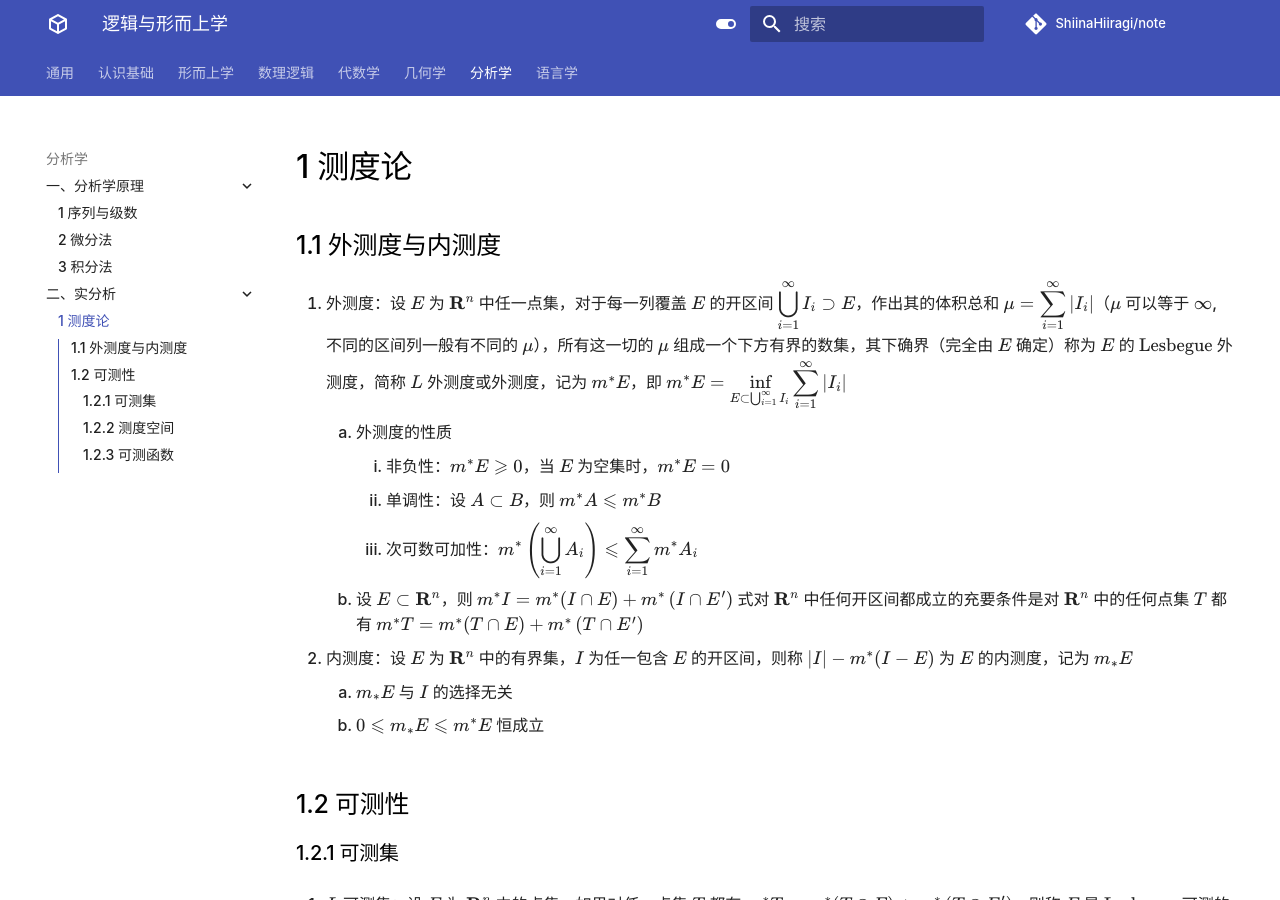
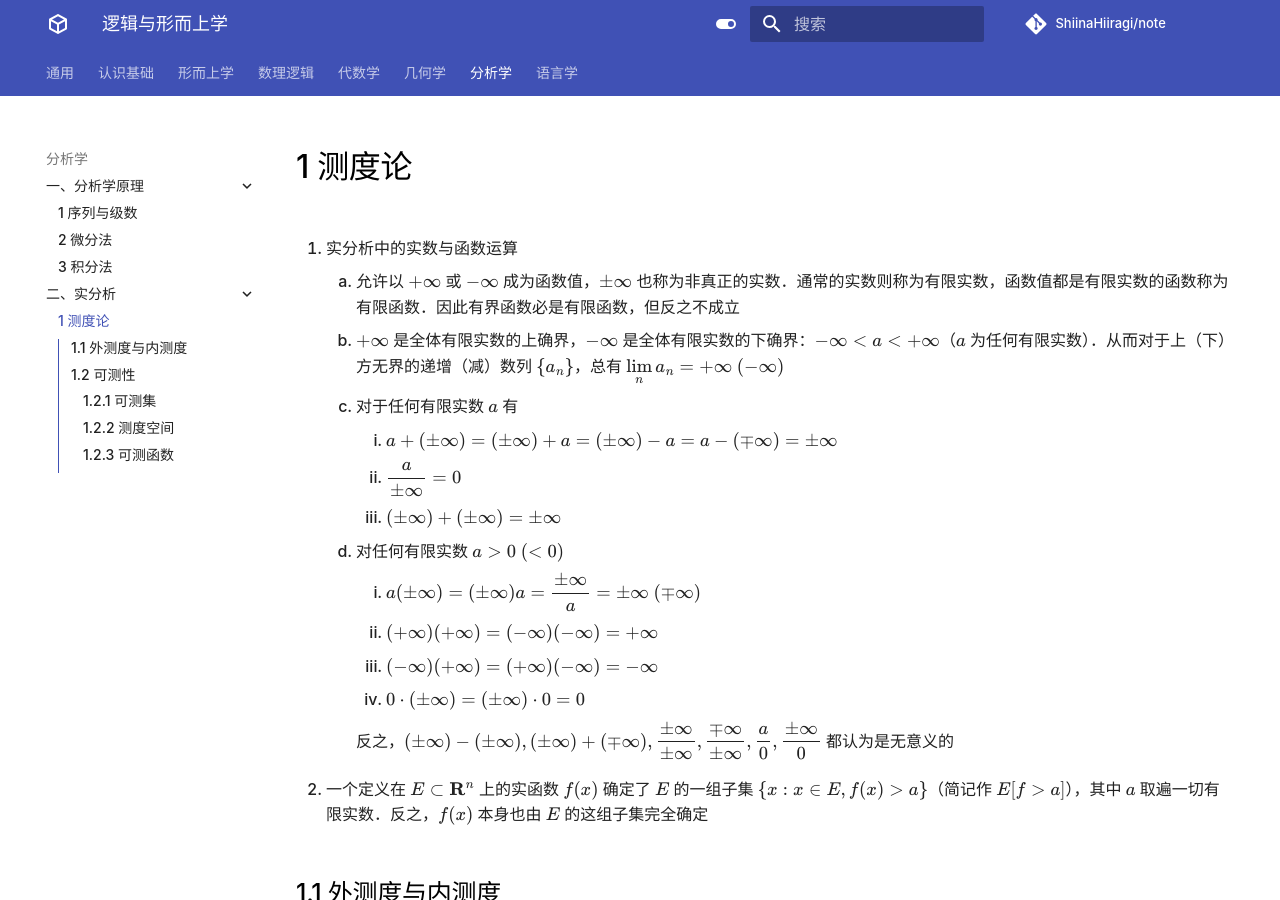
Before and after one commit to ShiinaHiiragi/note, an MkDocs documentation site: the page built from docs/anly/real/ms.md, in a window 1280 px wide and 900 px high. Built offline with MkDocs 1.6.1 and Material for MkDocs 9.7.7, drawn with Linux system fonts in a browser that asks for light colours; comment, search, counter and statistics services are not loaded; some of the changed text lies outside the part shown.

Commit message:
stage for measure

```diff
--- a/docs/anly/real/ms.md
+++ b/docs/anly/real/ms.md
@@ -1,4 +1,21 @@
 # 1 测度论
+
+1. 实分析中的实数与函数运算
+    1. 允许以 $+\infty$ 或 $-\infty$ 成为函数值，$\pm \infty$ 也称为非真正的实数．通常的实数则称为有限实数，函数值都是有限实数的函数称为有限函数．因此有界函数必是有限函数，但反之不成立
+    2. $+\infty$ 是全体有限实数的上确界，$-\infty$ 是全体有限实数的下确界：$-\infty<a<+\infty$（$a$ 为任何有限实数）．从而对于上（下）方无界的递增（减）数列 $\left\{a_{n}\right\}$，总有 ${\displaystyle \lim _{n} a_{n}=+\infty \ (-\infty)}$
+    3. 对于任何有限实数 $a$ 有
+        1. $a+( \pm \infty)=( \pm \infty)+a=( \pm \infty)-a=a-(\mp \infty)= \pm \infty$
+        2. $\dfrac{a}{ \pm \infty}=0$
+        3. $(\pm \infty)+( \pm \infty)= \pm \infty$
+    4. 对任何有限实数 $a>0\ (<0)$
+        1. $a( \pm \infty)=( \pm \infty) a=\dfrac{ \pm \infty}{a}= \pm \infty \ (\mp \infty)$
+        2. $(+\infty)(+\infty)=(-\infty)(-\infty)=+\infty$
+        3. $(-\infty)(+\infty)=(+\infty)(-\infty)=-\infty$
+        4. $0 \cdot( \pm \infty)=( \pm \infty) \cdot 0=0$
+
+        反之，$( \pm \infty)-( \pm \infty),( \pm \infty)+(\mp \infty), \dfrac{ \pm \infty}{ \pm \infty}, \dfrac{\mp \infty}{ \pm \infty}, \dfrac{a}{0}, \dfrac{ \pm \infty}{0}$ 都认为是无意义的
+
+2. 一个定义在 $E \subset \mathbf{R}^{n}$ 上的实函数 $f(x)$ 确定了 $E$ 的一组子集 $\{x: x \in E, f(x)>a\}$（简记作 $E[f>a]$），其中 $a$ 取遍一切有限实数．反之，$f(x)$ 本身也由 $E$ 的这组子集完全确定
 
 ## 1.1 外测度与内测度
 1. 外测度：设 $E$ 为 $\mathbf{R}^{n}$ 中任一点集，对于每一列覆盖 $E$ 的开区间 ${\displaystyle \bigcup_{i=1}^{\infty} I_{i} \supset E}$，作出其的体积总和 ${\displaystyle \mu=\sum_{i=1}^{\infty}\left|I_{i}\right|}$（$\mu$ 可以等于 $\infty$, 不同的区间列一般有不同的 $\mu$），所有这一切的 $\mu$ 组成一个下方有界的数集，其下确界（完全由 $E$ 确定）称为 $E$ 的 $\text{Lesbegue}$ 外测度，简称 $L$ 外测度或外测度，记为 $m^{*} E$，即 ${\displaystyle m^{*} E=\inf _{E \subset \bigcup_{i=1}^{\infty} I_{i}} \sum_{i=1}^{\infty}\left|I_{i}\right|}$
@@ -71,3 +88,5 @@
 4. 测度空间：若 $\Omega$ 是 $\mathbf{R}^{n}$ 上的一个 $\sigma$ 代数，$\mu$ 是 $\Omega$ 上的测度，则称 $\left(\mathbf{R}^{n}, \Omega, \mu\right)$ 为测度空间
 
 ### 1.2.3 可测函数
+1. 可测函数：设 $f(x)$ 是定义在可测集 $E \subset \mathbf{R}^{n}$ 的实函数．如果对于任何有限实数 $a$，$E[f>a]$ 都是可测集，则称 $f(x)$ 为定义在 $E$ 上的可测函数
+2. 简单函数
```
